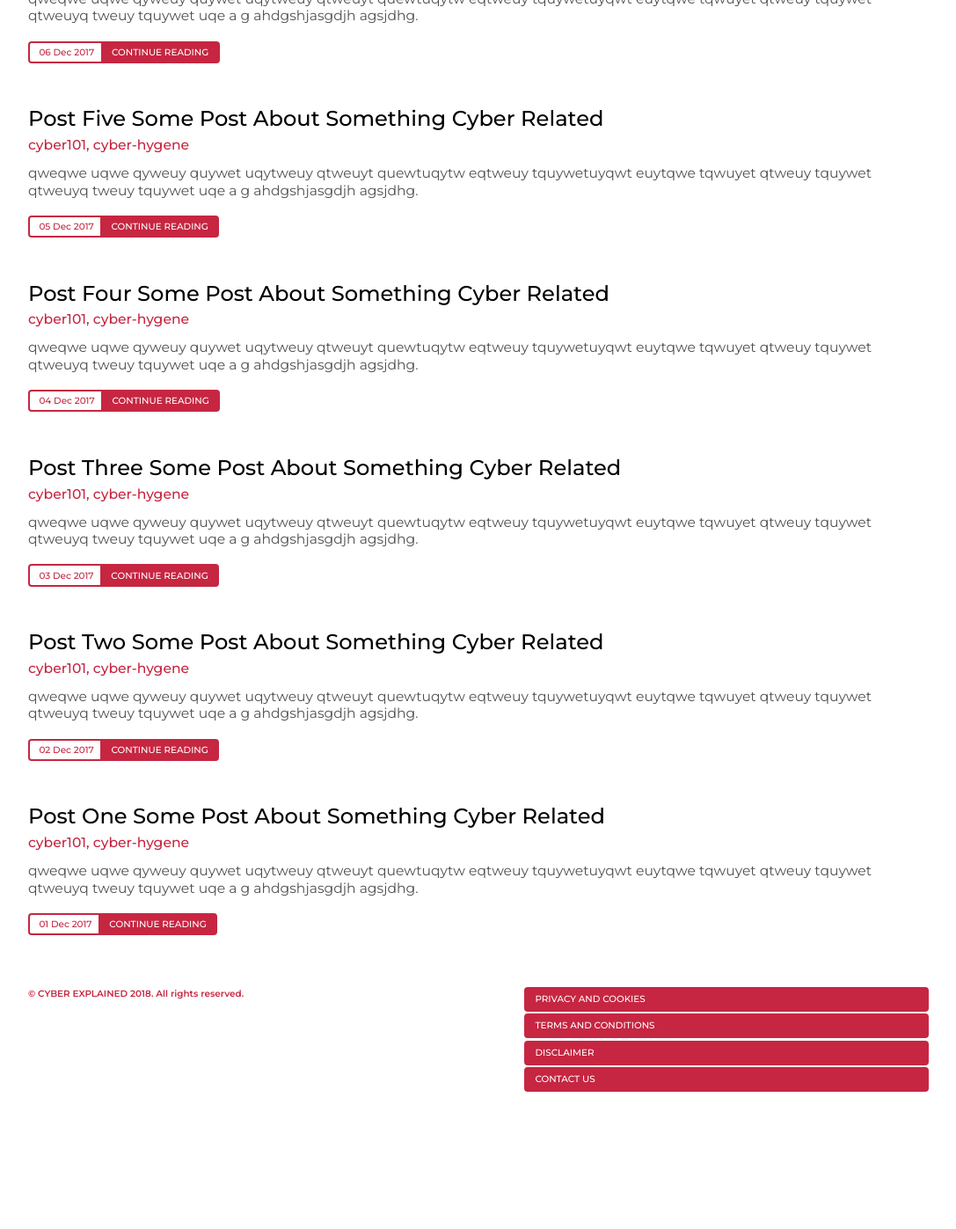
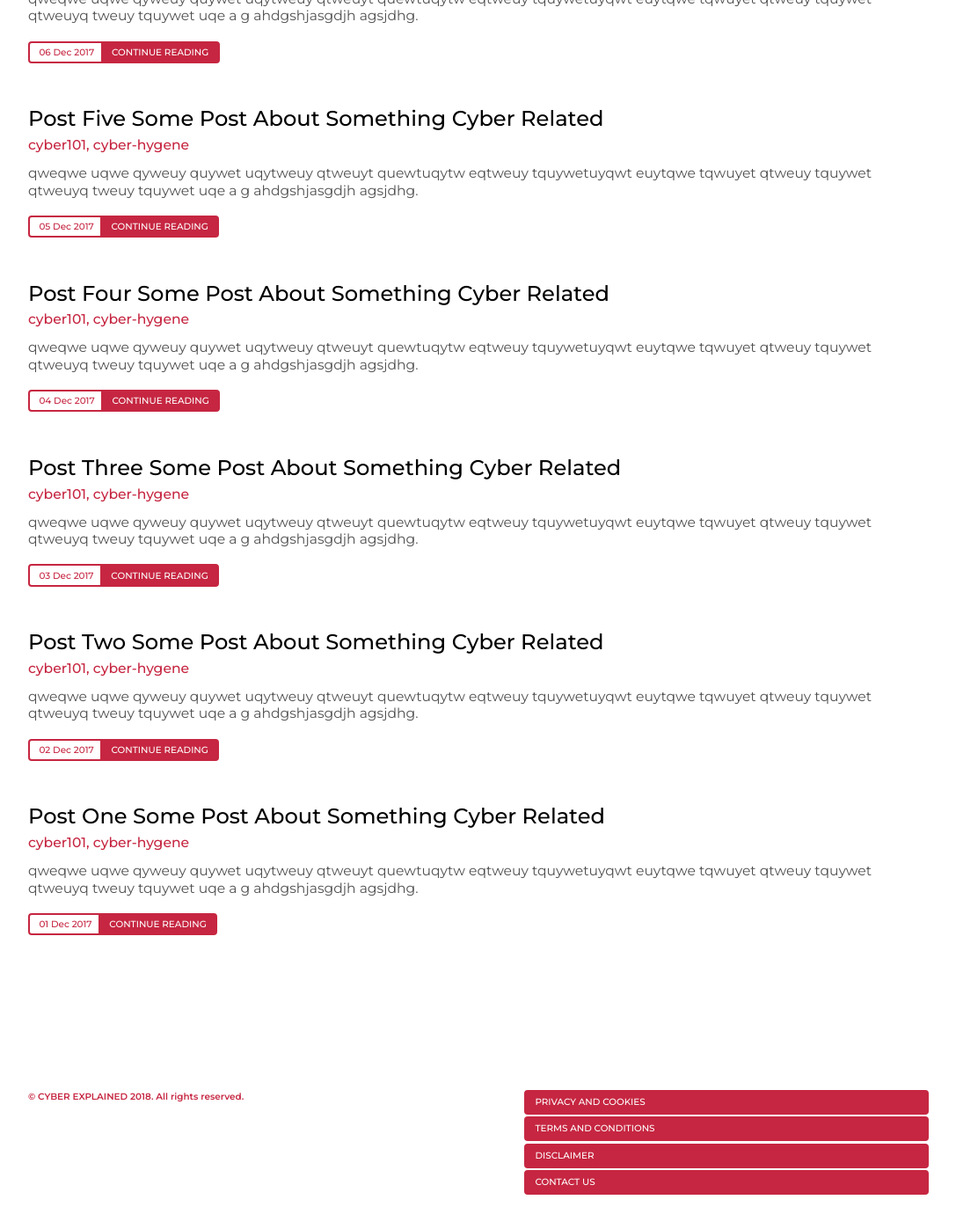
Before and after one commit to cyberexplained/cyberexplained.github.io, a Jekyll site: the page built from index.html, in a window 1280 px wide and 1400 px high, scrolled down 970 px. Shown: the top 1397 px of the window at 88% size, without its empty margins (96-1183 px from the left). Built offline with Jekyll 4.4.1, drawn with Linux system fonts in a browser that asks for light colours; nearby versions of some CDN libraries; the list of posts is cut into pages by our own code; before the commit the page ends 2253 px from its top, so only the background shows below that.

Commit message:
Theme updates.

```diff
--- a/_layouts/default.html
+++ b/_layouts/default.html
@@ -14,10 +14,31 @@
       <main>
         {{ content }}
       </main>
+
+      <div class="footer-container">
+        <footer class="footer">
+          <div class="left-panel">
+            <div class="copyright">
+              <ul>
+                <li>&copy; CYBER EXPLAINED 2018. All rights reserved.</li>
+              </ul>
+            </div>
+          </div>
+          <div class="right-panel footer-buttons">
+            <ul>
+              <li><a href="{{ site.url }}/privacy-and-cookies-policy.html" class="footer-link">PRIVACY AND COOKIES</a></li>
+              <li><a href="{{ site.url }}/terms-and-conditions.html" class="footer-link">TERMS AND CONDITIONS</a></li>
+              <li><a href="{{ site.url }}/disclaimer.html" class="footer-link">DISCLAIMER</a></li>
+              <li><a href="{{ site.url }}/contact-us.html" class="footer-link">CONTACT US</a></li>
+            </ul>
+          </div>
+          <br style="clear: both;" />
+        </footer>
+      </div>
     </div>
 
     <!-- Footer -->
-    <div class="footer-container">
+    <!-- <div class="footer-container">
       <footer class="footer">
         <div class="left-panel">
           <div class="copyright">
@@ -36,7 +57,7 @@
         </div>
         <br style="clear: both;" />
       </footer>
-    </div>
+    </div> -->
 
     <!-- Script -->
     <script
@@ -58,17 +79,17 @@
 
     <script>
       var macIntel = function() {
-        var footer = $(".footer-container");
-        if (footer != null) {
-          footer.css("position", "absolute");
-          footer.css("bottom", "0");
-        }
       }
 
       var iPhone = function() {
       }
 
       var iPad = function() {
+        var footer = $(".footer-container");
+        if (footer != null) {
+          footer.css("position", "absolute");
+          footer.css("bottom", "0");
+        }
       }
 
       switch (navigator.platform) {
--- a/_sass/_layout.scss
+++ b/_sass/_layout.scss
@@ -36,16 +36,17 @@
 }
 
 .footer-container {
-  // position: fixed;
-  // bottom: 0;
+
 
   width: 100%;
   line-height: 1.5;
   margin: 0 auto;
-  margin-top: .5em;
+  //margin-top: 5em;
   padding-bottom: 1.5em;
   padding-left: $edge-padding-normal;
   padding-right: $edge-padding-normal;
+
+  padding-top: 5em;
 
   footer {
     width: 100%;
```
